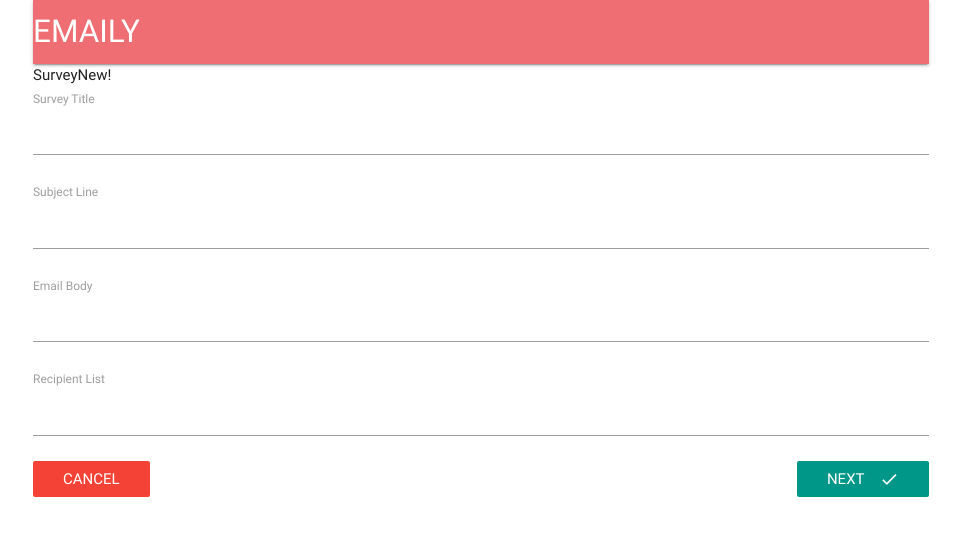
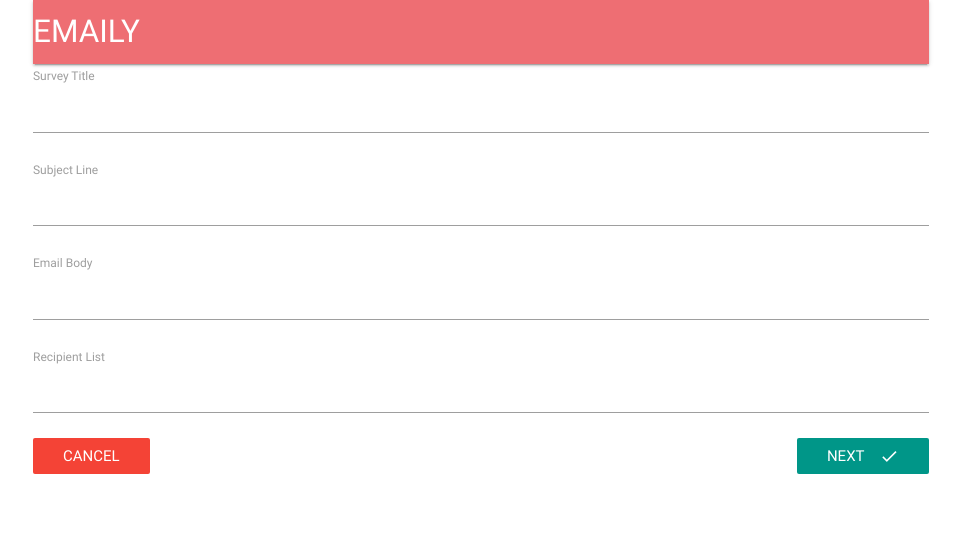
Before and after one commit to BrandonSmith8038/udemy-node-react, a React (Create React App) app in the folder client/: page /surveys/new in a window 1280 px wide. Shown: the top 536 px of the page, without its empty margins (159-1120 px from the left). Built offline with nearby package versions, Linux system fonts and the light colour scheme; no server answers.

Commit message:
feat: Show Survery Form Review Component
Handle Logic to decide if we show should the survery form or survery review component

```diff
--- a/client/src/components/surveys/SurveyForm.js
+++ b/client/src/components/surveys/SurveyForm.js
@@ -33,7 +33,7 @@ class SurveyForm extends Component {
     return(
       <div>
         <form
-          onSubmit={this.props.handleSubmit(values => console.log(values))}
+          onSubmit={this.props.handleSubmit(this.props.onSurveySubmit)}
         >
           {this.renderFields()}
           <button className="btn-flat waves-effect-light teal right white-text" type="submit">
--- a/client/src/components/surveys/SurveyNew.js
+++ b/client/src/components/surveys/SurveyNew.js
@@ -1,13 +1,29 @@
 import React, { Component } from 'react'
 import SurveyForm from './SurveyForm'
+import SurveyFormReview from './SurveyReview'
 
 class SurveyNew extends Component {
+  constructor(props){
+    super(props)
+
+    this.state = {
+      showReview: false
+    }
+  }
+
+  renderContent(){
+    if(this.state.showReview){
+      return <SurveyFormReview />
+    }
+      return <SurveyForm
+                onSurveySubmit={() => this.setState({ showReview: true })}
+              />
+  }
 
   render(){
     return(
       <div>
-        SurveyNew!
-        <SurveyForm />
+        {this.renderContent()}
       </div>
     )
   }
--- /dev/null
+++ b/client/src/components/surveys/SurveyReview.js
@@ -0,0 +1,11 @@
+import React from 'react'
+
+const SurveyReview = () => {
+  return(
+    <div>
+      <h5>Please Review Your Entries</h5>
+    </div>
+  )
+}
+
+export default SurveyReview
```
